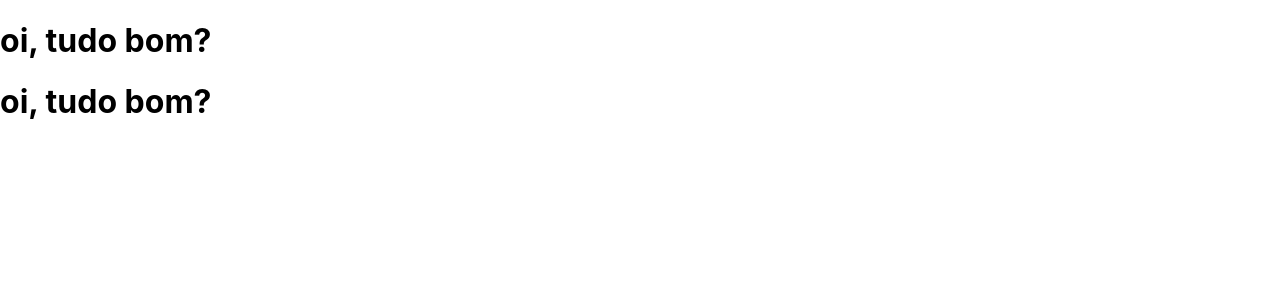
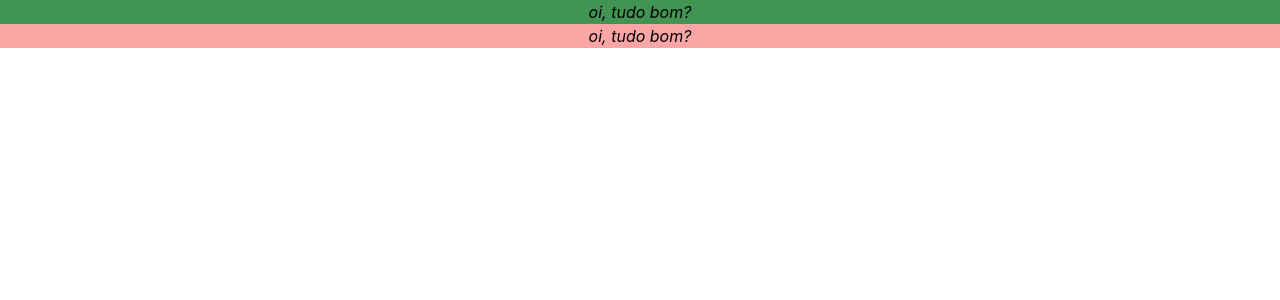
Before and after one commit to Engenharia-de-Software-1/Frontend, a Next.js app: page /registration in a window 1280 px wide. Shown: the top 300 px of the page. Built offline with nearby package versions, Linux system fonts and the light colour scheme.

Commit message:
fix: tailwind config and styles

```diff
--- a/src/components/Div/div.tsx
+++ /dev/null
@@ -1,12 +0,0 @@
-import React from 'react';
-
-function Div(){
-    return (
-        <div className="flex bg-greenDark h-559 w-953  justify-center">
-            <h1 className="italic">oi, tudo bom?</h1>
-
-        </div>
-    );
-}
-
-export {Div}
--- /dev/null
+++ b/src/components/Div/index.tsx
@@ -0,0 +1,44 @@
+import React from 'react';
+import { mainStyle, textStyle } from './styles';
+
+// Demonstração de como usar o componente e estilização
+interface IDivProps {
+    bg?: string; // Estou supondo que o background seja um props mudável
+}
+
+// Coloquei o bg com o valor padrão definido como 'bg-greenDark'
+function Div({ bg = 'bg-greenDark' }: IDivProps) {
+
+    // O mainStyle é um objeto que contém as propriedades de estilo principais
+    // e isso provém de um arquivo separado, que é o styles.ts
+
+    // Perceba que no mainStyle não temos a propriedade background, afinal ela
+    // é uma propriedade que pode ser mudada, então ela não é fixa, e sim dinâmica.
+    // Assim, concatenei o valor da propriedade bg com o mainStyle, e passei para
+    // o componente <div> como uma propriedade de estilo. Isso pode ser feito
+    // com qualquer propriedade de estilo que pode ser mudada.
+
+    // Sobre o Fragment (<></>), ele é um componente que não renderiza nada, e é usado
+    // para agrupar componentes. Perceba que não há necessidade de usar o Fragment aqui
+    // pois não há componentes paralelos a div. Se houvesse um component em paralelo,
+    // por o return só poder retornar um único component, usamos o Fragment para agrupa-los.
+
+    // Sobre a separação de arquivos. O arquivo styles.ts contém apenas as propriedades de estilo
+    // do componente, e o arquivo index.tsx contém apenas o componente. Isso é feito para que
+    // o código fique mais organizado, limpo e legível. Todo o componente deve ser separado em
+    // index.tsx (componente) e styles.ts (estilização).
+
+    // Sobre o tailwind. O tailwind é uma biblioteca de estilização que permite que você
+    // crie estilos de forma rápida e fácil. No entanto, deve-se ter cuidado ao criar novos
+    // tamanhos de fonte, cores, espaçamentos, etc. A explicação é que a biblioteca em questão
+    // utiliza padrões de tamanhos utilizados por designers de empresas como Google, Facebook,
+    // etc. Claro que, criar um novo tamanho de fonte, por exemplo, pode fazer sentido se isso
+    // for realmente necessário.
+    return (
+        <div className={`${mainStyle} ${bg}`}>
+            <h1 className={textStyle}>oi, tudo bom?</h1>
+        </div>
+    );
+}
+
+export { Div };
--- /dev/null
+++ b/src/components/Div/styles.ts
@@ -0,0 +1,3 @@
+// Estilização do componente Div
+export const mainStyle = 'flex h-559 w-953  justify-center';
+export const textStyle = 'italic';
--- a/src/pages/registration/index.tsx
+++ b/src/pages/registration/index.tsx
@@ -1,14 +1,15 @@
 import React from 'react';
-import { Div } from '../../components/Div/div';
+import { Div } from '../../components/Div';
 
 export default function Registration() {
-
+    // Observe o uso do Fragment (<></>) para agrupar os componentes e
+    // o uso do componente Div, que foi importado de outro arquivo.
+    // Também observe que o componente Div recebeu uma propriedade
+    // chamada bg, que é uma propriedade que pode ser mudada.
     return (
         <>
-        <Div/>
-        <div className="bg-greenDark h-16 w-16 flex justify-center">
-            <h1 className="italic">oi, tudo bom?</h1>
-        </div>
+            <Div/>
+            <Div bg="bg-red-300"/>
         </>
     );
 }
--- a/src/styles/globals.css
+++ b/src/styles/globals.css
@@ -1,3 +1,7 @@
+@tailwind base;
+@tailwind components;
+@tailwind utilities;
+
 html,
 body {
   padding: 0;
```
Also changed, not shown: src/styles/tailwind.ts (deleted), 1 other file (tests, documents, lock files or other folders).
